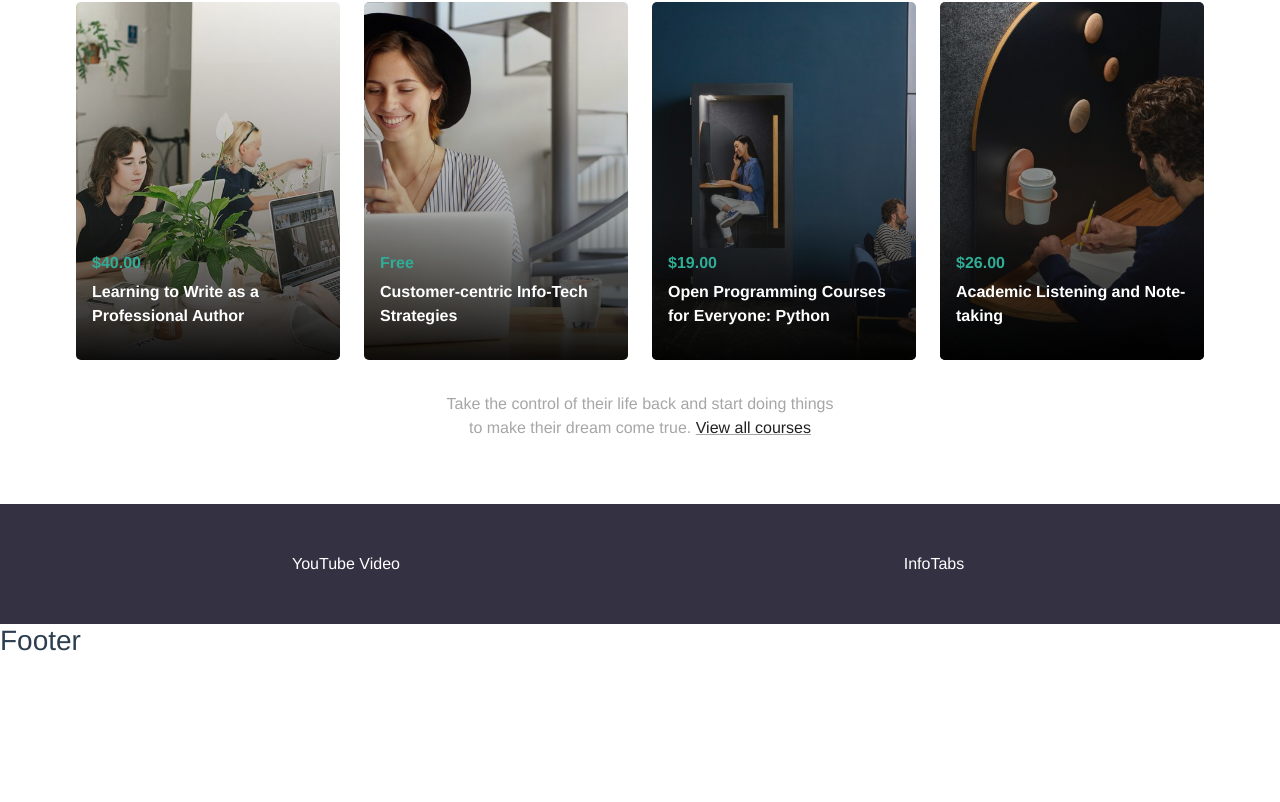
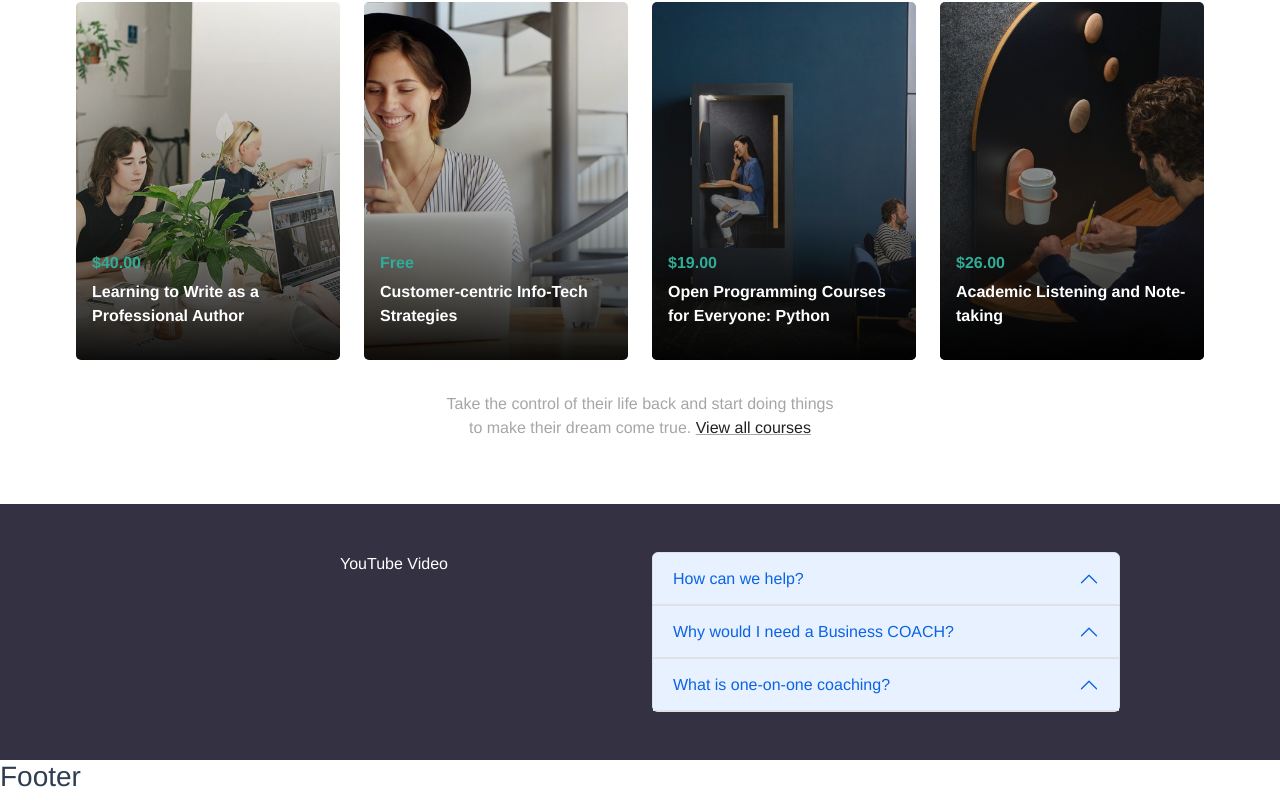
Before and after one commit to Antonius131/proj-html-vuejs, a Vue app: page / in a window 1280 px wide. Shown: the part 1867-2669 px from the top of the page. Before the commit the page ends 2533 px from the top, so only its background shows below. Built offline with nearby package versions, Linux system fonts and the light colour scheme.

Commit message:
InfoTabs: fix objects array and import in Main

```diff
--- a/src/components/main/InfoTabs.vue
+++ b/src/components/main/InfoTabs.vue
@@ -5,12 +5,24 @@
          v-for="(accordion, index) in infoTabs"
          :key="index"
       >
-         <h2 class="accordion-header" id="headingOne">
-            <button class="accordion-button" type="button" data-bs-toggle="collapse" data-bs-target="#collapseOne" aria-expanded="true" aria-controls="collapseOne">
+         <h2
+            class="accordion-header"
+            :id="accordion.headId"
+         >
+            <button
+               class="accordion-button"
+               type="button"
+               data-bs-toggle="collapse"
+               :data-bs-target="accordion.dataTarget"
+               aria-controls="collapseOne"
+            >
                {{ accordion.title }}
             </button>
          </h2>
-         <div id="collapseOne" class="accordion-collapse collapse show" aria-labelledby="headingOne" data-bs-parent="#accordionExample">
+         <div
+            :id="accordion.collapseId"
+            class="accordion-collapse collapse"
+         >
             <div class="accordion-body">
                {{ accordion.body }}
             </div>
@@ -25,14 +37,23 @@ export default {
       return {
          infoTabs: [
             {
+               headId: "headingOne",
+               collapseId: "collapseOne",
+               dataTarget: "#collapseOne",
                title: "How can we help?",
                body: "How many courses you've been on, using however many techniques and methods. Unless you've come to redlize the value of mindset, then you've yet to understand how success comes. With everyone else’s mindset involved impacting too. Hence why business coaching is so crucial for success."
             },
             {
+               headId: "headingTwo",
+               collapseId: "collapseTwo",
+               dataTarget: "#collapseTwo",
                title: "Why would I need a Business COACH?",
                body: "How many courses you've been on, using however many techniques and methods. Unless you've come to redlize the value of mindset, then you've yet to understand how success comes. With everyone else’s mindset involved impacting too. Hence why business coaching is so crucial for success."
             },
             {
+               headId: "headingThree",
+               collapseId: "collapseThree",
+               dataTarget: "#collapseThree",
                title: "What is one-on-one coaching?",
                body: "How many courses you've been on, using however many techniques and methods. Unless you've come to redlize the value of mindset, then you've yet to understand how success comes. With everyone else’s mindset involved impacting too. Hence why business coaching is so crucial for success."
             }
--- a/src/components/main/MainContent.vue
+++ b/src/components/main/MainContent.vue
@@ -50,7 +50,7 @@
                YouTube Video
             </div>
             <div class="col-6">
-               InfoTabs
+               <InfoTabs />
             </div>
          </div>
       </section>
@@ -65,6 +65,7 @@ import PrimaryBtn from './PrimaryBtn.vue'
 import CoachCards from './CoachCards.vue'
 import CourseCards from './CourseCards.vue'
 import CaptionText from './CaptionText.vue'
+import InfoTabs from './InfoTabs.vue'
 
 export default {
    components: {
@@ -74,7 +75,8 @@ export default {
     PrimaryBtn,
     CoachCards,
     CourseCards,
-    CaptionText
+    CaptionText,
+    InfoTabs
 }
 }
 </script>
@@ -93,7 +95,7 @@ export default {
    .container-fluid.yt-section {
       background-color: $yt_bg;
       color: $text_secondary;
-      padding-left: 4rem;
-      padding-right: 4rem;
+      padding-left: 10rem;
+      padding-right: 10rem;
    }
 </style>
```
